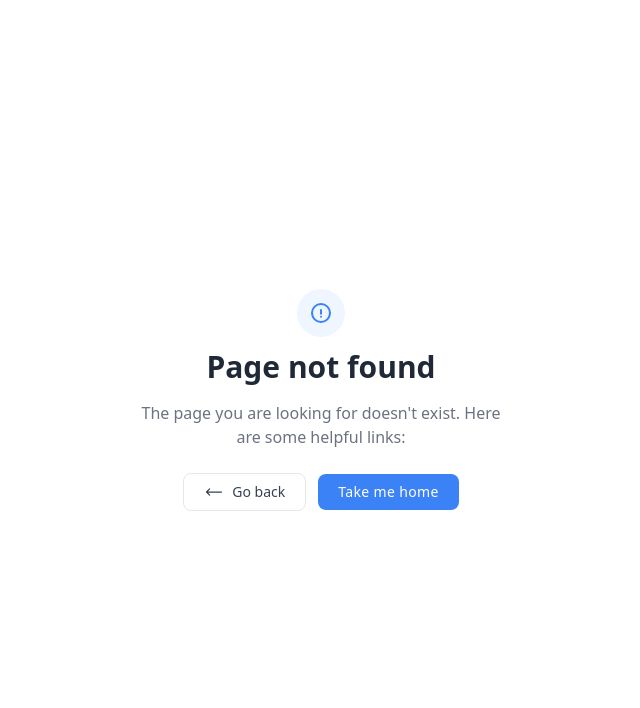
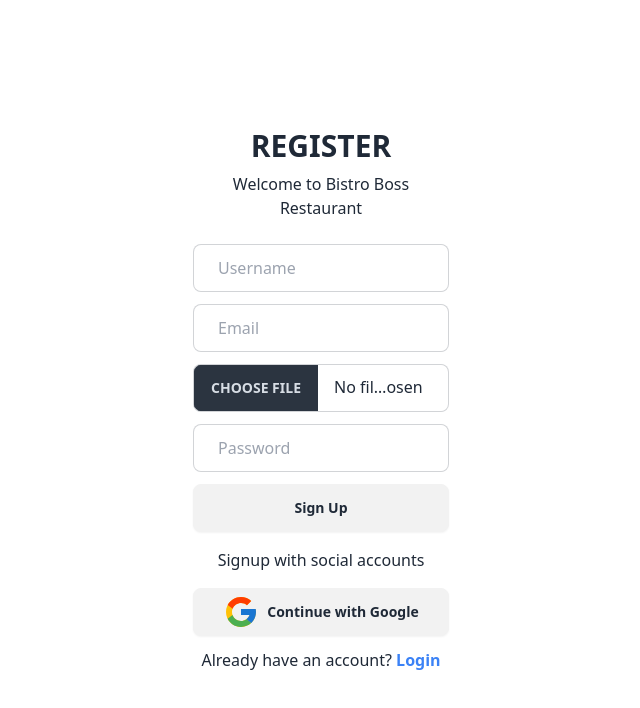
Before and after one commit to anait31/bistro-boss-restaurant-client, a React (Vite) app: page /register in a window 1280 px wide. Before the commit this address had no page. Shown: the top 708 px of the page, without its empty margins (319-959 px from the left). Built offline with nearby package versions, Linux system fonts and the light colour scheme.

Commit message:
Design Login and resigtration form

```diff
--- a/src/components/Header/Header.jsx
+++ b/src/components/Header/Header.jsx
@@ -8,6 +8,8 @@ const Header = () => {
         <li><a>DASHBOARD</a></li>
         <li><Link to={'/our-menu'}>OUR MENU</Link></li>
         <li><Link to={'/order/salad'}>ORDER FOOD</Link></li>
+        <li><Link to={'/login'}>LOGIN</Link></li>
+        <li><Link to={'/register'}>REGISTER</Link></li>
     </>
     return (
         <div className='text-white fixed bg-black opacity-45 z-10 w-full'>
--- /dev/null
+++ b/src/pages/Login/Login.jsx
@@ -0,0 +1,49 @@
+import { FcGoogle } from "react-icons/fc";
+import { Link } from "react-router-dom";
+
+const Login = () => {
+    return (
+        <div className="w-1/5 mx-auto content-center h-screen">
+            <div>
+                <h2 className="text-3xl font-semibold text-center mb-2 uppercase">Login</h2>
+                <p className="text-center mb-6">Welcome to Bistro Boss Restaurant</p>
+                <div>
+                    <form className="space-y-3">
+                        <label className="input input-bordered flex items-center gap-2">
+                            <svg
+                                xmlns="http://www.w3.org/2000/svg"
+                                viewBox="0 0 16 16"
+                                fill="currentColor"
+                                className="h-4 w-4 opacity-70">
+                                <path
+                                    d="M2.5 3A1.5 1.5 0 0 0 1 4.5v.793c.026.009.051.02.076.032L7.674 8.51c.206.1.446.1.652 0l6.598-3.185A.755.755 0 0 1 15 5.293V4.5A1.5 1.5 0 0 0 13.5 3h-11Z" />
+                                <path
+                                    d="M15 6.954 8.978 9.86a2.25 2.25 0 0 1-1.956 0L1 6.954V11.5A1.5 1.5 0 0 0 2.5 13h11a1.5 1.5 0 0 0 1.5-1.5V6.954Z" />
+                            </svg>
+                            <input type="email" name="email" className="grow" placeholder="Email" />
+                        </label>
+                        <label className="input input-bordered flex items-center gap-2">
+                            <svg
+                                xmlns="http://www.w3.org/2000/svg"
+                                viewBox="0 0 16 16"
+                                fill="currentColor"
+                                className="h-4 w-4 opacity-70">
+                                <path
+                                    fillRule="evenodd"
+                                    d="M14 6a4 4 0 0 1-4.899 3.899l-1.955 1.955a.5.5 0 0 1-.353.146H5v1.5a.5.5 0 0 1-.5.5h-2a.5.5 0 0 1-.5-.5v-2.293a.5.5 0 0 1 .146-.353l3.955-3.955A4 4 0 1 1 14 6Zm-4-2a.75.75 0 0 0 0 1.5.5.5 0 0 1 .5.5.75.75 0 0 0 1.5 0 2 2 0 0 0-2-2Z"
+                                    clipRule="evenodd" />
+                            </svg>
+                            <input type="password" name="password" placeholder="Password" className="grow" />
+                        </label>
+                        <button className="btn btn-block">Sign In</button>
+                    </form>
+                    <div className="text-center my-4">Signip with social accounts</div>
+                    <button className="btn btn-block"><FcGoogle className="text-4xl"></FcGoogle>Continue with Google</button>
+                    <p className="text-center mt-3">Already have an account? <Link className="text-blue-500 font-bold" to={'/register'}>Sign Up</Link></p>
+                </div>
+            </div>
+        </div>
+    );
+};
+
+export default Login;
--- /dev/null
+++ b/src/pages/Register/Register.jsx
@@ -0,0 +1,61 @@
+import { FcGoogle } from "react-icons/fc";
+import { Link } from "react-router-dom";
+
+const Register = () => {
+    return (
+        <div className="w-1/5 mx-auto content-center h-screen">
+            <div>
+                <h2 className="text-3xl font-semibold text-center mb-2 uppercase">Register</h2>
+                <p className="text-center mb-6">Welcome to Bistro Boss Restaurant</p>
+                <div>
+                    <form className="space-y-3">
+                        <label className="input input-bordered flex items-center gap-2">
+                            <svg
+                                xmlns="http://www.w3.org/2000/svg"
+                                viewBox="0 0 16 16"
+                                fill="currentColor"
+                                className="h-4 w-4 opacity-70">
+                                <path
+                                    d="M8 8a3 3 0 1 0 0-6 3 3 0 0 0 0 6ZM12.735 14c.618 0 1.093-.561.872-1.139a6.002 6.002 0 0 0-11.215 0c-.22.578.254 1.139.872 1.139h9.47Z" />
+                            </svg>
+                            <input type="text" name="name" className="grow" placeholder="Username" required />
+                        </label>
+                        <label className="input input-bordered flex items-center gap-2">
+                            <svg
+                                xmlns="http://www.w3.org/2000/svg"
+                                viewBox="0 0 16 16"
+                                fill="currentColor"
+                                className="h-4 w-4 opacity-70">
+                                <path
+                                    d="M2.5 3A1.5 1.5 0 0 0 1 4.5v.793c.026.009.051.02.076.032L7.674 8.51c.206.1.446.1.652 0l6.598-3.185A.755.755 0 0 1 15 5.293V4.5A1.5 1.5 0 0 0 13.5 3h-11Z" />
+                                <path
+                                    d="M15 6.954 8.978 9.86a2.25 2.25 0 0 1-1.956 0L1 6.954V11.5A1.5 1.5 0 0 0 2.5 13h11a1.5 1.5 0 0 0 1.5-1.5V6.954Z" />
+                            </svg>
+                            <input type="email" name="email" className="grow" placeholder="Email" required />
+                        </label>
+                        <input type="file" name="image" className="file-input file-input-bordered w-full" required accept="image/*" />
+                        <label className="input input-bordered flex items-center gap-2">
+                            <svg
+                                xmlns="http://www.w3.org/2000/svg"
+                                viewBox="0 0 16 16"
+                                fill="currentColor"
+                                className="h-4 w-4 opacity-70">
+                                <path
+                                    fillRule="evenodd"
+                                    d="M14 6a4 4 0 0 1-4.899 3.899l-1.955 1.955a.5.5 0 0 1-.353.146H5v1.5a.5.5 0 0 1-.5.5h-2a.5.5 0 0 1-.5-.5v-2.293a.5.5 0 0 1 .146-.353l3.955-3.955A4 4 0 1 1 14 6Zm-4-2a.75.75 0 0 0 0 1.5.5.5 0 0 1 .5.5.75.75 0 0 0 1.5 0 2 2 0 0 0-2-2Z"
+                                    clipRule="evenodd" />
+                            </svg>
+                            <input type="password" name="password" placeholder="Password" className="grow" />
+                        </label>
+                        <button className="btn btn-block">Sign Up</button>
+                    </form>
+                    <div className="text-center my-4">Signup with social accounts</div>
+                    <button className="btn btn-block"><FcGoogle className="text-4xl"></FcGoogle>Continue with Google</button>
+                    <p className="text-center mt-3">Already have an account? <Link className="text-blue-500 font-bold" to={'/login'}>Login</Link></p>
+                </div>
+            </div>
+        </div>
+    );
+};
+
+export default Register;
--- a/src/pages/Root/Root.jsx
+++ b/src/pages/Root/Root.jsx
@@ -1,15 +1,19 @@
-import { Outlet } from "react-router-dom";
+import { Outlet, useLocation } from "react-router-dom";
 import Footer from "../../components/Footer/Footer";
 import Header from "../../components/Header/Header";
 
 const Root = () => {
+    const location = useLocation();
+    console.log(location);
+    const loginNoHeaderFooter = location.pathname.includes('login')
+    const registerNoHeaderFooter = location.pathname.includes('register')
     return (
         <div>
-            <Header></Header>
+            {(loginNoHeaderFooter || registerNoHeaderFooter) || <Header></Header>}
             <div className="min-h-[calc(100vh-361px)]">
                 <Outlet></Outlet>
             </div>
-            <Footer></Footer>
+            {(loginNoHeaderFooter || registerNoHeaderFooter) || <Footer></Footer>}
         </div>
     );
 };
```
Also changed, not shown: src/routes/Routes.jsx (+10 -0 lines).
